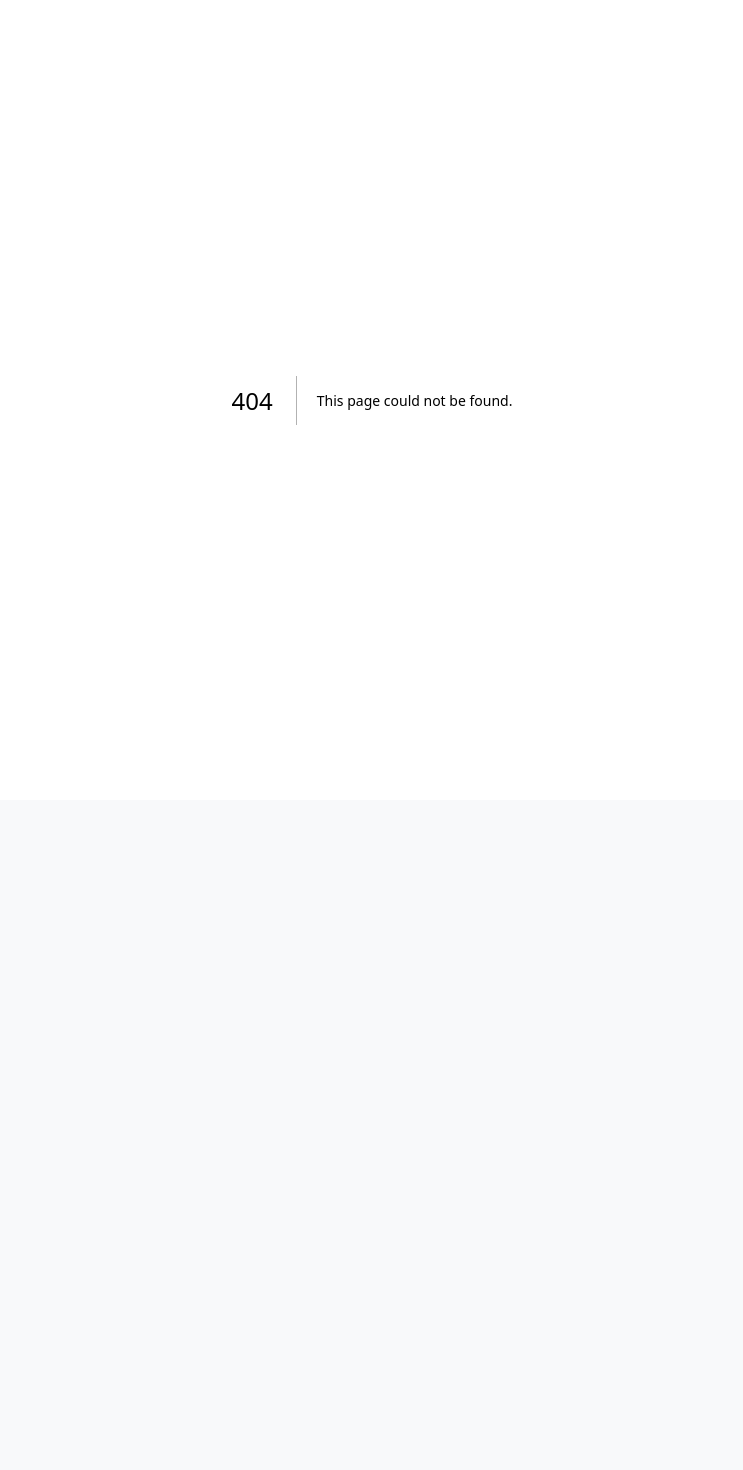
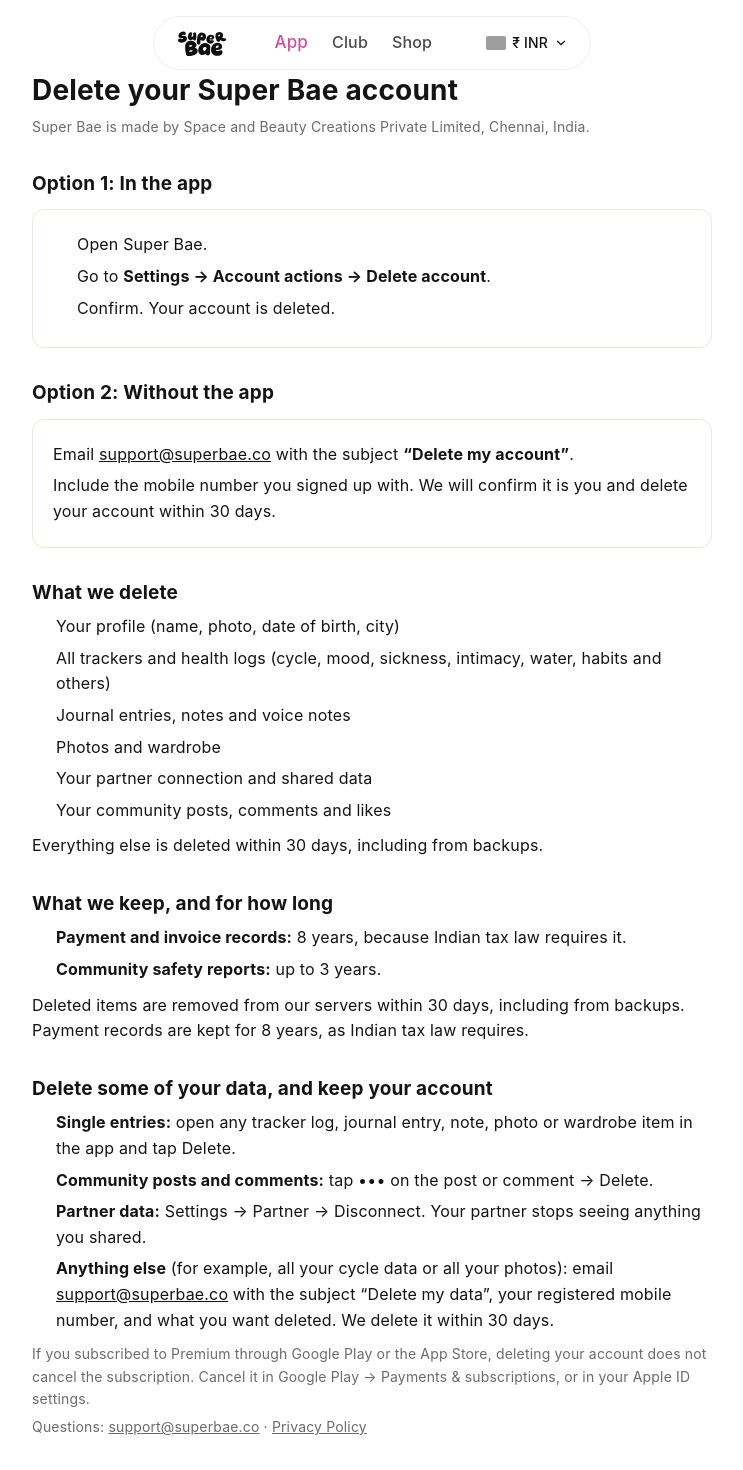
Before and after one commit to tech130/superbae, a Next.js app: page /delete-account in a window 1280 px wide. Before the commit this address had no page. Shown: the top 1470 px of the page, without its empty margins (268-1011 px from the left). Before the commit the page ends 800 px from the top, so only its background shows below. Built offline with nearby package versions, Linux system fonts and the light colour scheme; grey boxes are pictures that could not be loaded.

Commit message:
feat: add Delete Account page and corresponding styles

```diff
--- /dev/null
+++ b/src/app/delete-account/delete-account.css
@@ -0,0 +1,51 @@
+.delete-account {
+  width: 100%;
+  padding: 72px 24px 96px;
+  background: #ffffff;
+  color: #141414;
+  font: 16px/1.6 -apple-system, BlinkMacSystemFont, "Segoe UI", Roboto, sans-serif;
+}
+
+.delete-account__content {
+  max-width: 680px;
+  margin: 0 auto;
+}
+
+.delete-account__content h1 {
+  margin: 0 0 8px;
+  font-size: 28px;
+  line-height: 1.3;
+}
+
+.delete-account__content h2 {
+  margin: 32px 0 8px;
+  font-size: 19px;
+  line-height: 1.4;
+}
+
+.delete-account__content p,
+.delete-account__content li {
+  margin: 6px 0;
+}
+
+.delete-account__content ul,
+.delete-account__content ol {
+  padding-left: 24px;
+}
+
+.delete-account__muted {
+  color: #6b6b6b;
+  font-size: 14px;
+}
+
+.delete-account__box {
+  margin-top: 12px;
+  padding: 16px 20px;
+  border: 1px solid #eee7e0;
+  border-radius: 12px;
+  background: #fff;
+}
+
+.delete-account__content a {
+  color: inherit;
+}
--- /dev/null
+++ b/src/app/delete-account/page.tsx
@@ -0,0 +1,87 @@
+import type { Metadata } from "next";
+import Link from "next/link";
+import Header from "@/components/navbar/Header";
+import Footer from "@/components/footer/Footer";
+import "./delete-account.css";
+
+export const metadata: Metadata = {
+  title: "Delete your Super Bae account",
+  description: "Learn how to delete your Super Bae account and data.",
+};
+
+export default function DeleteAccountPage() {
+  return (
+    <>
+      <Header />
+      <main className="delete-account">
+        <article className="delete-account__content">
+        <h1>Delete your Super Bae account</h1>
+        <p className="delete-account__muted">
+          Super Bae is made by Space and Beauty Creations Private Limited, Chennai, India.
+        </p>
+
+        <section>
+          <h2>Option 1: In the app</h2>
+          <div className="delete-account__box">
+            <ol>
+              <li>Open Super Bae.</li>
+              <li>Go to <strong>Settings → Account actions → Delete account</strong>.</li>
+              <li>Confirm. Your account is deleted.</li>
+            </ol>
+          </div>
+        </section>
+
+        <section>
+          <h2>Option 2: Without the app</h2>
+          <div className="delete-account__box">
+            <p>
+              Email <a href="mailto:support@superbae.co?subject=Delete%20my%20account">support@superbae.co</a> with the subject <strong>“Delete my account”</strong>.
+            </p>
+            <p>Include the mobile number you signed up with. We will confirm it is you and delete your account within 30 days.</p>
+          </div>
+        </section>
+
+        <section>
+          <h2>What we delete</h2>
+          <ul>
+            <li>Your profile (name, photo, date of birth, city)</li>
+            <li>All trackers and health logs (cycle, mood, sickness, intimacy, water, habits and others)</li>
+            <li>Journal entries, notes and voice notes</li>
+            <li>Photos and wardrobe</li>
+            <li>Your partner connection and shared data</li>
+            <li>Your community posts, comments and likes</li>
+          </ul>
+          <p>Everything else is deleted within 30 days, including from backups.</p>
+        </section>
+
+        <section>
+          <h2>What we keep, and for how long</h2>
+          <ul>
+            <li><strong>Payment and invoice records:</strong> 8 years, because Indian tax law requires it.</li>
+            <li><strong>Community safety reports:</strong> up to 3 years.</li>
+          </ul>
+          <p>Deleted items are removed from our servers within 30 days, including from backups. Payment records are kept for 8 years, as Indian tax law requires.</p>
+        </section>
+
+        <section>
+          <h2>Delete some of your data, and keep your account</h2>
+          <ul>
+            <li><strong>Single entries:</strong> open any tracker log, journal entry, note, photo or wardrobe item in the app and tap Delete.</li>
+            <li><strong>Community posts and comments:</strong> tap ••• on the post or comment → Delete.</li>
+            <li><strong>Partner data:</strong> Settings → Partner → Disconnect. Your partner stops seeing anything you shared.</li>
+            <li><strong>Anything else</strong> (for example, all your cycle data or all your photos): email <a href="mailto:support@superbae.co?subject=Delete%20my%20data">support@superbae.co</a> with the subject “Delete my data”, your registered mobile number, and what you want deleted. We delete it within 30 days.</li>
+          </ul>
+        </section>
+
+        <p className="delete-account__muted">
+          If you subscribed to Premium through Google Play or the App Store, deleting your account does not cancel the subscription. Cancel it in Google Play → Payments &amp; subscriptions, or in your Apple ID settings.
+        </p>
+        <p className="delete-account__muted">
+          Questions: <a href="mailto:support@superbae.co">support@superbae.co</a> · <Link href="/privacy-policy">Privacy Policy</Link>
+        </p>
+        </article>
+      </main>
+      <Footer />
+    </>
+  );
+}
--- a/src/components/footer/Footer.tsx
+++ b/src/components/footer/Footer.tsx
@@ -79,6 +79,7 @@
                         <Link href="/" className="footer-nav__link">Resources</Link>
                         <Link href="/" className="footer-nav__link">Testimonials</Link>
                         <Link href="/support" className="footer-nav__link">Support</Link>
+                        <Link href="/delete-account" className="footer-nav__link">Delete Account</Link>
                     </nav>
 
                     {/* Contact info */}
```
